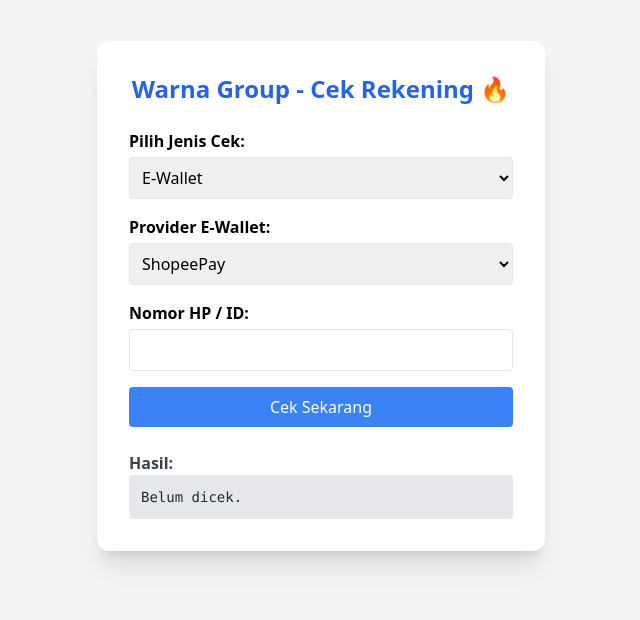
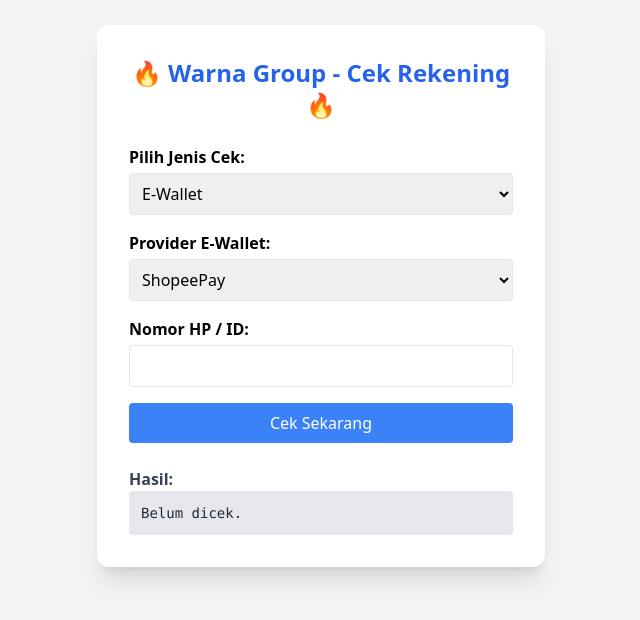
Before and after one commit to Saaewarna/cek-rekening-warna, a plain HTML site: page index.html in a window 1280 px wide. Shown: the part 104-724 px from the top of the page, without its empty margins (319-959 px from the left). Drawn offline with nearby package versions, Linux system fonts and the light colour scheme.

Commit message:
index.html

```diff
--- a/index.html
+++ b/index.html
@@ -7,7 +7,7 @@
 </head>
 <body class="min-h-screen bg-gray-100 flex items-center justify-center p-6">
   <div class="bg-white p-8 rounded-xl shadow-xl w-full max-w-md">
-    <h2 class="text-2xl font-bold mb-6 text-center text-blue-600">Warna Group - Cek Rekening 🔥</h2>
+    <h2 class="text-2xl font-bold mb-6 text-center text-blue-600">🔥 Warna Group - Cek Rekening 🔥</h2>
 
     <form id="checkForm" class="space-y-4">
       <div>
```
